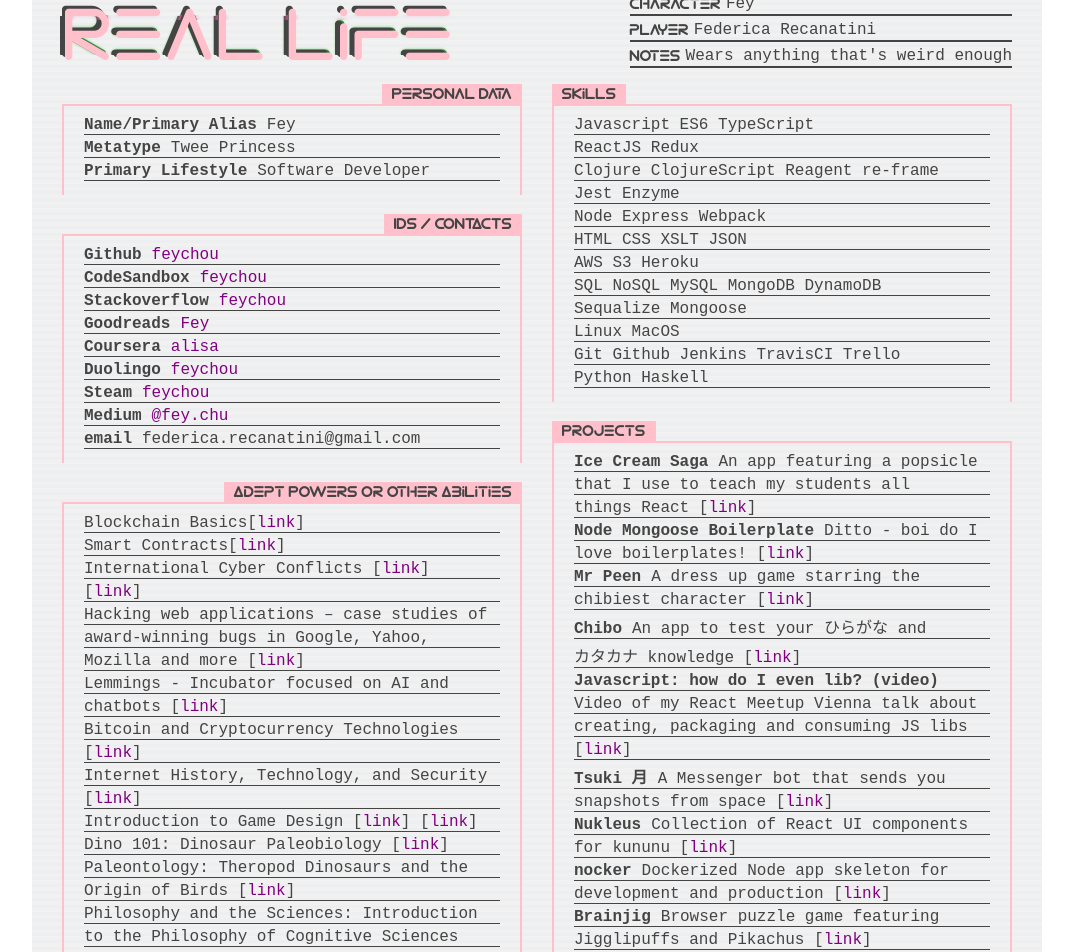
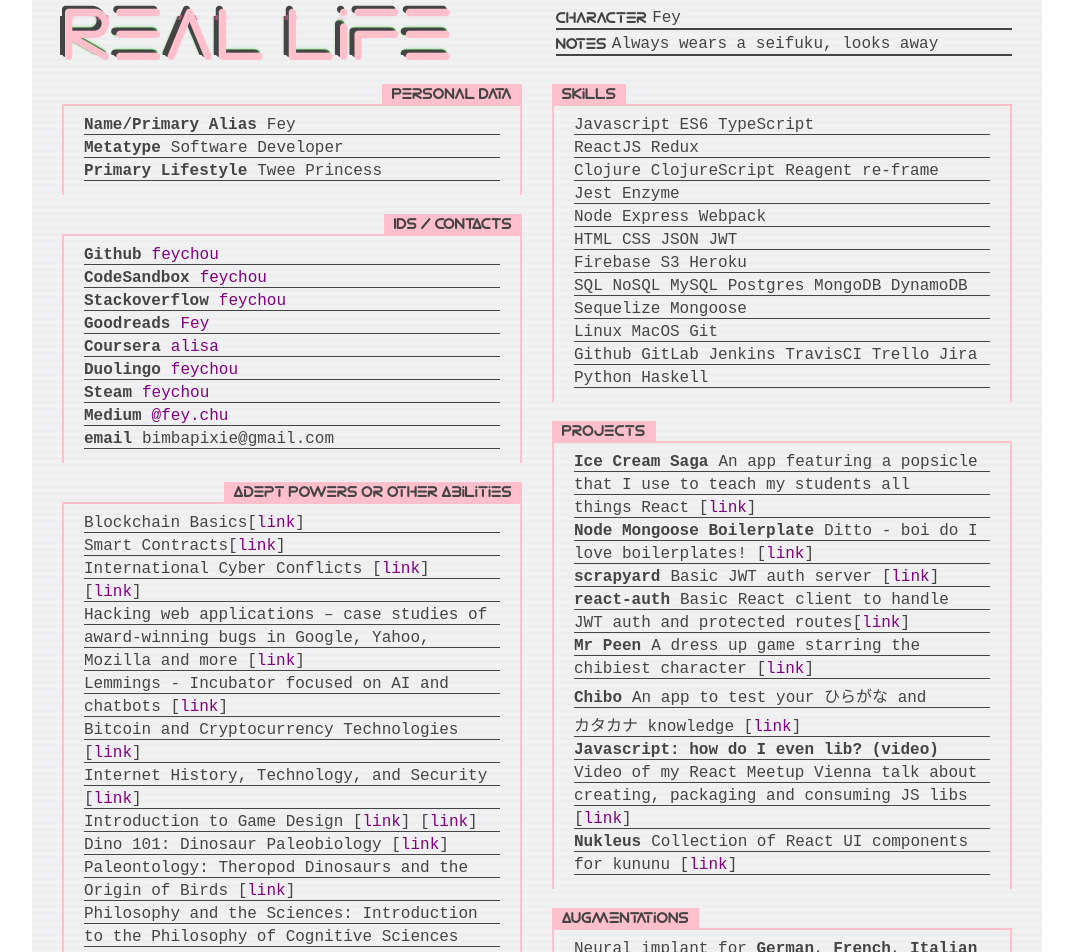
Before and after one commit to feychou/feychou.github.io, a React (Create React App) app: page / in a window 1280 px wide. Shown: the part 40-992 px from the top of the page, without its empty margins (103-1176 px from the left). Built offline with nearby package versions, Linux system fonts and the light colour scheme.

Commit message:
updated cs

```diff
--- a/src/App.css
+++ b/src/App.css
@@ -39,6 +39,7 @@
 .App-header {
   display: flex;
   justify-content: space-between;
+  align-items: center;
 }
 
 .App-logo {
@@ -50,6 +51,10 @@
   margin-top: 15px;
   display: flex;
   justify-content: space-between;
+}
+
+.Player-Info {
+  min-width: 48%;
 }
 
 .logo,
--- a/src/App.js
+++ b/src/App.js
@@ -16,12 +16,8 @@
               <span className="info-box-data">Fey</span>
             </div>
             <div className="info-box-row">
-              <span className="info-box-title">player</span>
-              <span className="info-box-data">Federica Recanatini</span>
-            </div>
-            <div className="info-box-row">
               <span className="info-box-title">notes</span>
-              <span className="info-box-data">Wears anything that's weird enough</span>
+              <span className="info-box-data">Always wears a seifuku, looks away</span>
             </div>
           </div>
         </div>
@@ -40,12 +36,12 @@
 
                 <div className="stats-box-entry">
                   <span className="stats-box-tag">Metatype</span>
-                  <span>Twee Princess</span>
+                  <span>Software Developer</span>
                 </div>
 
                 <div className="stats-box-entry">
                   <span className="stats-box-tag">Primary Lifestyle</span>
-                  <span>Software Developer</span>
+                  <span>Twee Princess</span>
                 </div>
               </div>
             </div>
@@ -113,7 +109,7 @@
 
                 <div className="stats-box-entry">
                   <span className="stats-box-tag">email</span>
-                  <span>federica.recanatini@gmail.com</span>
+                  <span>bimbapixie@gmail.com</span>
                 </div>
 
               </div>
@@ -310,27 +306,27 @@
                 </div>
 
                 <div className="stats-box-entry">
-                  <span>HTML  CSS  XSLT  JSON</span>
+                  <span>HTML  CSS  JSON  JWT</span>
                 </div>
 
                 <div className="stats-box-entry">
-                  <span>AWS  S3  Heroku</span>
+                  <span>Firebase  S3  Heroku</span>
                 </div>
 
                 <div className="stats-box-entry">
-                  <span>SQL NoSQL MySQL MongoDB DynamoDB </span>
+                  <span>SQL NoSQL MySQL Postgres MongoDB DynamoDB </span>
                 </div>
 
                 <div className="stats-box-entry">
-                  <span>Sequalize Mongoose</span>
+                  <span>Sequelize Mongoose</span>
                 </div>
 
                 <div className="stats-box-entry">
-                  <span>Linux  MacOS</span>
+                  <span>Linux  MacOS  Git</span>
                 </div>
 
                 <div className="stats-box-entry">
-                  <span>Git  Github  Jenkins  TravisCI  Trello</span>
+                  <span>Github  GitLab  Jenkins  TravisCI  Trello  Jira</span>
                 </div>
 
                 <div className="stats-box-entry">
@@ -368,12 +364,26 @@
                 </div>
 
                 <div className="stats-box-entry">
+                  <span className="stats-box-tag">scrapyard</span>
+                  <span>Basic JWT auth server [<a target="_blank" href="https://github.com/feychou/node-mongodb-boilerplate">link</a>]</span>
+                </div>
+
+                <div className="stats-box-entry">
+                  <span className="stats-box-tag">react-auth</span>
+                  <span>Basic React client to handle</span>
+                </div>
+
+                <div className="stats-box-entry">
+                  <span>JWT auth and protected routes[<a target="_blank" href="https://github.com/feychou/node-mongodb-boilerplate">link</a>]</span>
+                </div>
+
+                <div className="stats-box-entry">
                   <span className="stats-box-tag">Mr Peen</span>
                   <span>A dress up game starring the</span>
                 </div>
 
                 <div className="stats-box-entry">
-                  <span>chibiest character [<a target="_blank" href="https://mrpeen.github.io">link</a>]</span>
+                  <span>chibiest character [<a target="_blank" href="https://github.com/feychou/scrapyard">link</a>]</span>
                 </div>
 
                 <div className="stats-box-entry">
@@ -402,15 +412,6 @@
                 </div>
 
                 <div className="stats-box-entry">
-                  <span className="stats-box-tag">Tsuki 月</span>
-                  <span>A Messenger bot that sends you</span>
-                </div>
-
-                <div className="stats-box-entry">snapshots from space [
-                  <a target="_blank" href="https://www.facebook.com/satounotsuki">link</a>
-                ]</div>
-
-                <div className="stats-box-entry">
                   <span className="stats-box-tag">Nukleus</span>
                   <span>Collection of React UI components</span>
                 </div>
@@ -418,28 +419,6 @@
                 <div className="stats-box-entry">
                   <span>for kununu [
                     <a target="_blank" href="https://kununu.github.io/nukleus/">link</a>
-                  ]</span>
-                </div>
-
-                <div className="stats-box-entry">
-                  <span className="stats-box-tag">nocker</span>
-                  <span>Dockerized Node app skeleton for</span>
-                </div>
-
-                <div className="stats-box-entry">
-                  <span>development and production [
-                    <a target="_blank" href="https://github.com/feychou/nocker">link</a>
-                  ]</span>
-                </div>
-
-                <div className="stats-box-entry">
-                  <span className="stats-box-tag">Brainjig</span>
-                  <span>Browser puzzle game featuring</span>
-                </div>
-
-                <div className="stats-box-entry">
-                  <span>Jigglipuffs and Pikachus [
-                    <a target="_blank" href="http://feychou.github.io/brainjig/">link</a>
                   ]</span>
                 </div>
               </div>
@@ -458,6 +437,10 @@
                 <div className="stats-box-entry">
                   <span>and <b>Japanese</b> insta-translations</span>
                 </div>
+
+                <div className="stats-box-entry">
+                  <span>Trained to train others</span>
+                </div>
               </div>
             </div>
 
@@ -471,11 +454,15 @@
                 </div>
 
                 <div className="stats-box-entry">
-                  <span>Badges and plushies</span>
+                  <span>Badges and plushies and stickers</span>
                 </div>
 
                 <div className="stats-box-entry">
                   <span>Vitamin D and sunscreen</span>
+                </div>
+
+                <div className="stats-box-entry">
+                  <span>Pennyboard</span>
                 </div>
 
               </div>
```
